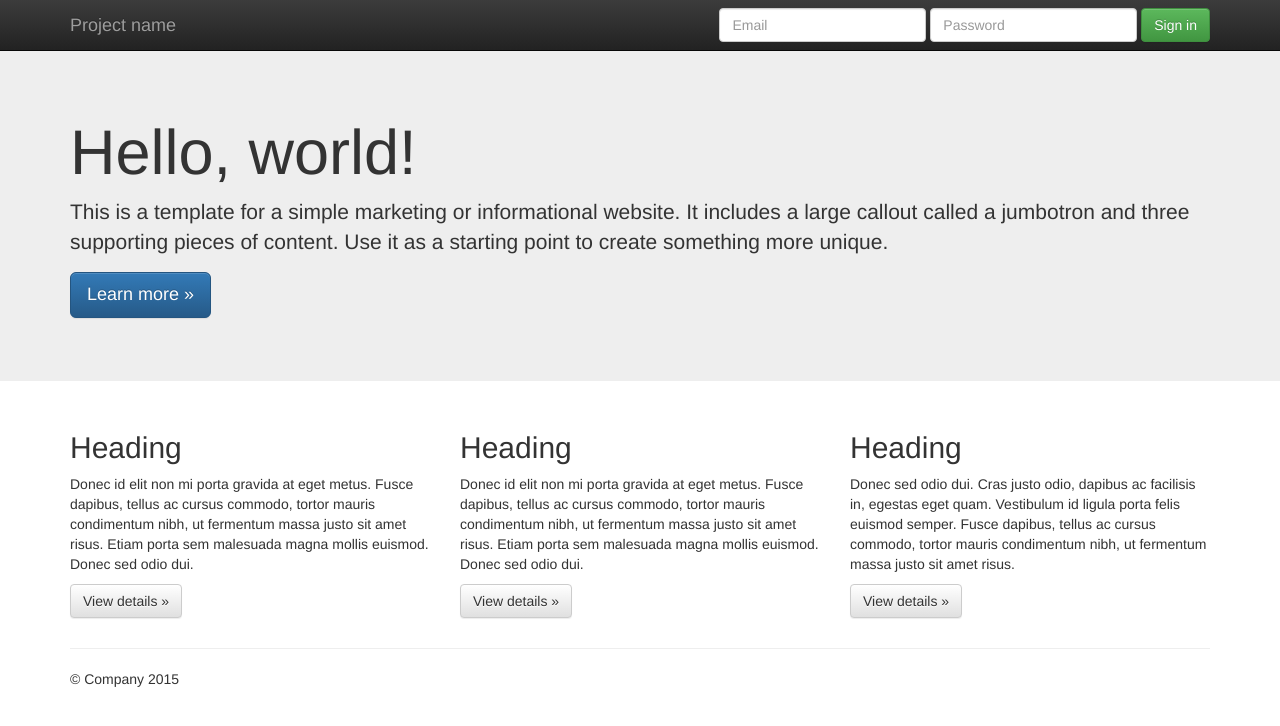
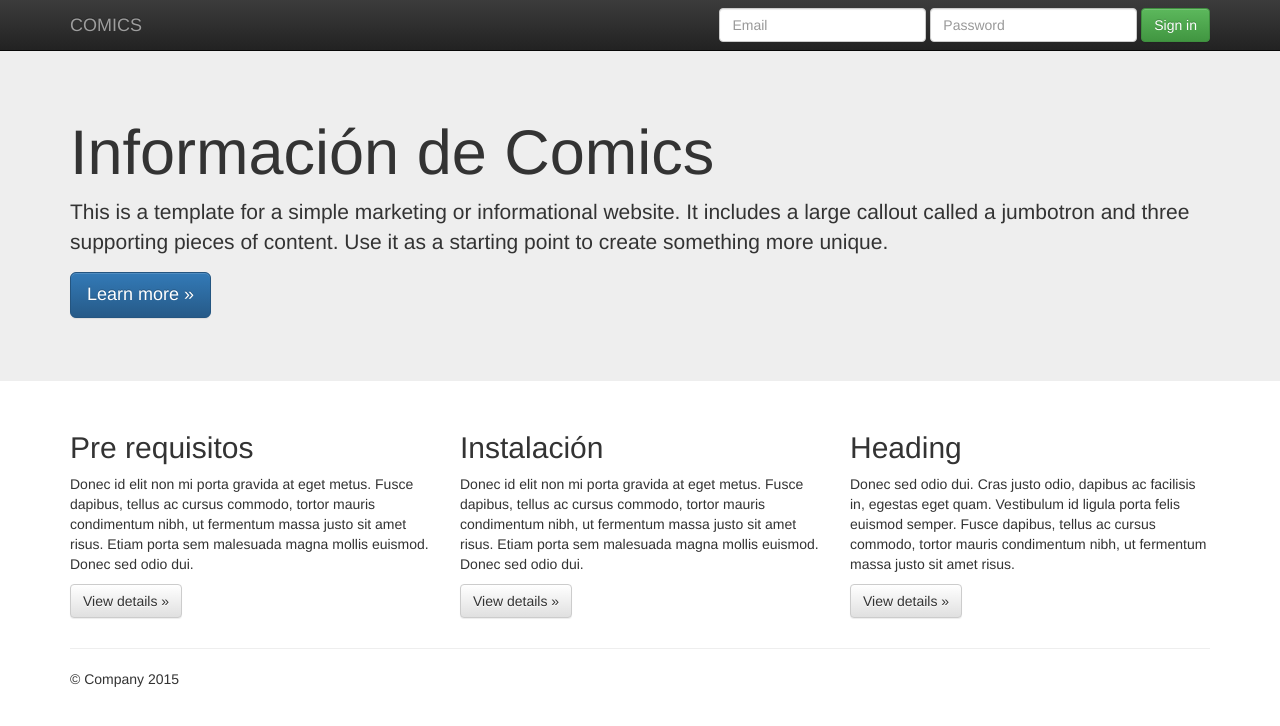
Before and after one commit to arcadio1894/comics, a plain HTML site: page docs/index.html in a window 1280 px wide. Drawn offline with nearby package versions, Linux system fonts and the light colour scheme.

Commit message:
Update index.html

```diff
--- a/docs/index.html
+++ b/docs/index.html
@@ -6,7 +6,7 @@
     <head>
         <meta charset="utf-8">
         <meta http-equiv="X-UA-Compatible" content="IE=edge,chrome=1">
-        <title></title>
+        <title>Repositorio Comics</title>
         <meta name="description" content="">
         <meta name="viewport" content="width=device-width, initial-scale=1">
         <link rel="apple-touch-icon" href="apple-touch-icon.png">
@@ -36,7 +36,7 @@
             <span class="icon-bar"></span>
             <span class="icon-bar"></span>
           </button>
-          <a class="navbar-brand" href="#">Project name</a>
+          <a class="navbar-brand" href="#">COMICS</a>
         </div>
         <div id="navbar" class="navbar-collapse collapse">
           <form class="navbar-form navbar-right" role="form">
@@ -55,7 +55,7 @@
     <!-- Main jumbotron for a primary marketing message or call to action -->
     <div class="jumbotron">
       <div class="container">
-        <h1>Hello, world!</h1>
+        <h1>Información de Comics</h1>
         <p>This is a template for a simple marketing or informational website. It includes a large callout called a jumbotron and three supporting pieces of content. Use it as a starting point to create something more unique.</p>
         <p><a class="btn btn-primary btn-lg" href="#" role="button">Learn more &raquo;</a></p>
       </div>
@@ -65,12 +65,12 @@
       <!-- Example row of columns -->
       <div class="row">
         <div class="col-md-4">
-          <h2>Heading</h2>
+          <h2>Pre requisitos</h2>
           <p>Donec id elit non mi porta gravida at eget metus. Fusce dapibus, tellus ac cursus commodo, tortor mauris condimentum nibh, ut fermentum massa justo sit amet risus. Etiam porta sem malesuada magna mollis euismod. Donec sed odio dui. </p>
           <p><a class="btn btn-default" href="#" role="button">View details &raquo;</a></p>
         </div>
         <div class="col-md-4">
-          <h2>Heading</h2>
+          <h2>Instalación</h2>
           <p>Donec id elit non mi porta gravida at eget metus. Fusce dapibus, tellus ac cursus commodo, tortor mauris condimentum nibh, ut fermentum massa justo sit amet risus. Etiam porta sem malesuada magna mollis euismod. Donec sed odio dui. </p>
           <p><a class="btn btn-default" href="#" role="button">View details &raquo;</a></p>
        </div>
```
